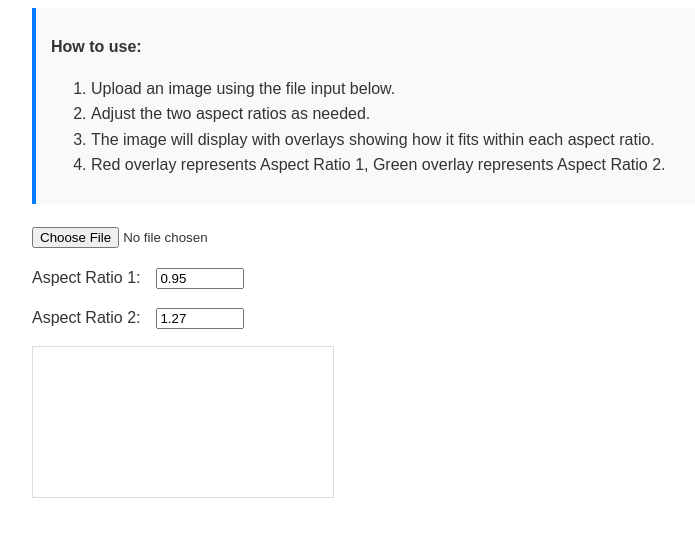
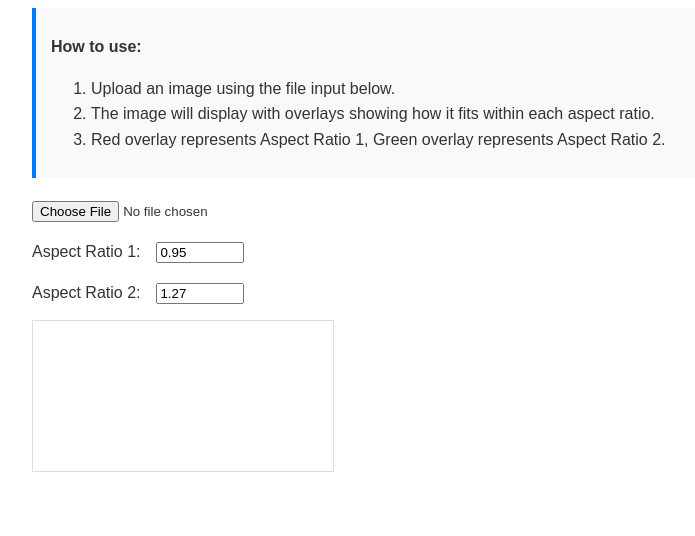
Before and after one commit to cfcss-ux/aspect-ratio-tool, a plain HTML site: page index.html in a window 1280 px wide. Shown: the part 106-642 px from the top of the page, without its empty margins (208-903 px from the left). Drawn offline with Linux system fonts and the light colour scheme.

Commit message:
Amend guide
Purer steps for intended users and use-case, which depends on default (and not modifying the AR values)

```diff
--- a/index.html
+++ b/index.html
@@ -46,7 +46,6 @@
         <p><strong>How to use:</strong></p>
         <ol>
             <li>Upload an image using the file input below.</li>
-            <li>Adjust the two aspect ratios as needed.</li>
             <li>The image will display with overlays showing how it fits within each aspect ratio.</li>
             <li>Red overlay represents Aspect Ratio 1, Green overlay represents Aspect Ratio 2.</li>
         </ol>
```
